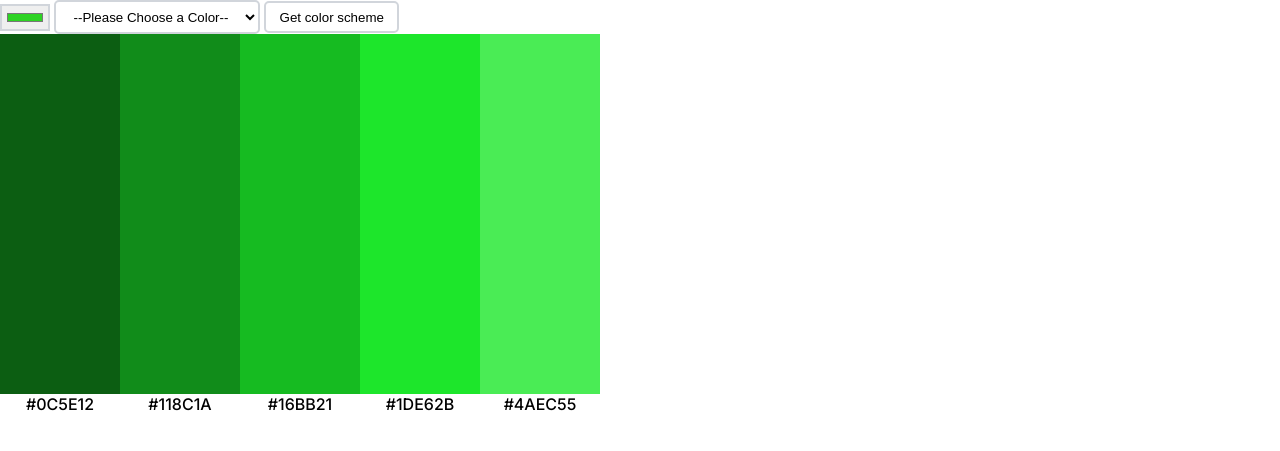
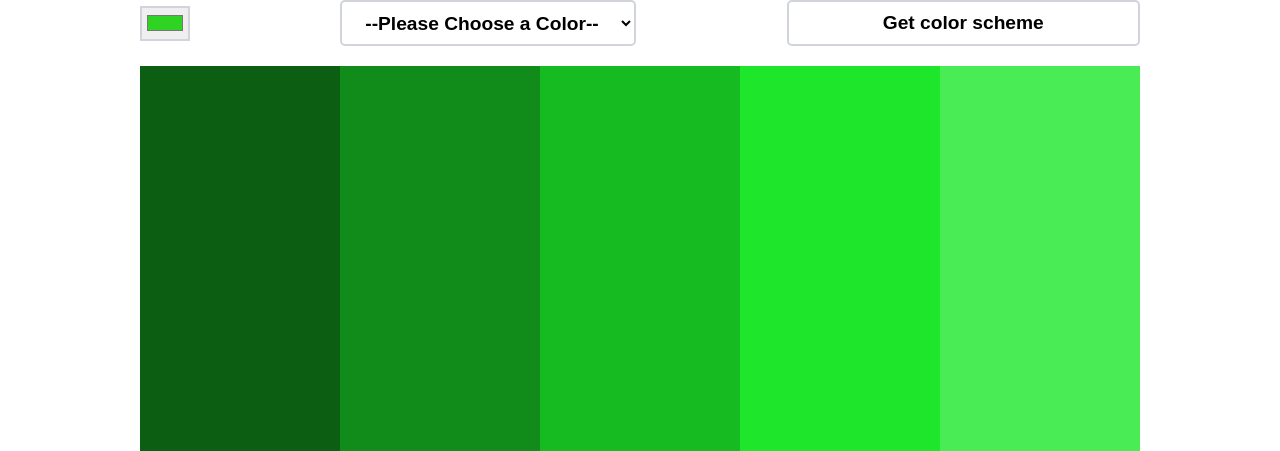
Before and after one commit to AhmadHamido/Color-Scheme-API, a plain HTML site: page index.html in a window 1280 px wide. Shown: the top 451 px of the page. Drawn offline with Linux system fonts and the light colour scheme.

Commit message:
Updated the styling

```diff
--- a/index.html
+++ b/index.html
@@ -28,30 +28,30 @@
     </header>
     <main>
         <div class="container-main">
-            <section class="color-container color-container-1">
+            <div class="color-container color-container-1">
                 <div class="color-area color-1" id="color-1"></div>
                 <p class="color-hex-num" id="color-hex-1">#0C5E12</p>
-            </section>
+            </div>
 
-            <section class="color-container color-container-2">
+            <div class="color-container color-container-2">
                 <div class="color-area color-2" id="color-2"></div>
                 <p class="color-hex-num" id="color-hex-2">#118C1A</p>
-            </section>
+            </div>
 
-            <section class="color-container color-container-3">
+            <div class="color-container color-container-3">
                 <div class="color-area color-3" id="color-3"></div>
                 <p class="color-hex-num" id="color-hex-3">#16BB21</p>
-            </section>
+            </div>
 
-            <section class="color-container color-container-4">
+            <div class="color-container color-container-4">
                 <div class="color-area color-4" id="color-4"></div>
                 <p class="color-hex-num" id="color-hex-4">#1DE62B</p>
-            </section>
+            </div>
 
-            <section class="color-container color-container-5">
+            <div class="color-container color-container-5">
                 <div class="color-area color-5" id="color-5"></div>
                 <p class="color-hex-num" id="color-hex-5">#4AEC55</p>
-            </section>
+            </div>
         </div>
     </main>
 </body>
--- a/style.css
+++ b/style.css
@@ -6,6 +6,10 @@
 
 body {
     font-family: 'Inter', sans-serif;
+    grid-template-columns: 1.2em auto 1.2em;
+    grid-gap: 20px;
+    justify-content: center;
+    align-items: center;
 }
 
 /* ================
@@ -13,47 +17,66 @@ Typography
 ================ */
 
 button,
-select,
+.color-mode-selector,
 .color-picker {
     border: 2px solid #D1D5DB;
     cursor: pointer;
 }
 
 button,
-select {
+.color-mode-selector,
+.color-hex-num {
+    font-size: .8125rem;
+}
+
+button,
+.color-mode-selector {
     border-radius: 5px;
     background-color: #fff;
     padding: .5em 1em;
 }
 
 .color-picker {
+    height: 35px;
     padding: .25em;
+    align-self: center;
+}
+
+.color-hex-num {
+    justify-self: center;
 }
 
 /* ================
 Layout
 ================ */
 
+header,
+main {
+    grid-column: 2;
+    max-width: 1000px;
+}
+
+body,
+.container-header,
 .container-main,
 .color-container {
-    display: flex;
+    display: grid;
+}
+
+.container-header {
+    grid-template-columns: repeat(3, auto);
 }
 
 .container-main {
-    width: 90%;
-    max-width: 1000px;
+    grid-template-columns: repeat(5, minmax(70px, 200px));
 }
 
 .color-container {
-    width: 120px;
-    height: 400px;
-    flex-direction: column;
-    align-items: center;
+    height: 100vh;
 }
 
-.color-area {
-    height: 90%;
-    width: 100%;
+.color-mode-selector {
+    justify-self: start;
 }
 
 .color-1 {
@@ -75,3 +98,16 @@ Layout
 .color-5 {
     background-color: #4AEC55;
 }
+
+/* ================
+Media Query
+================ */
+
+@media (min-width: 500px) {
+    button,
+    .color-mode-selector,
+    .color-hex-num {
+        font-size: 1.2rem;
+        font-weight: bold;
+    }
+}
```
